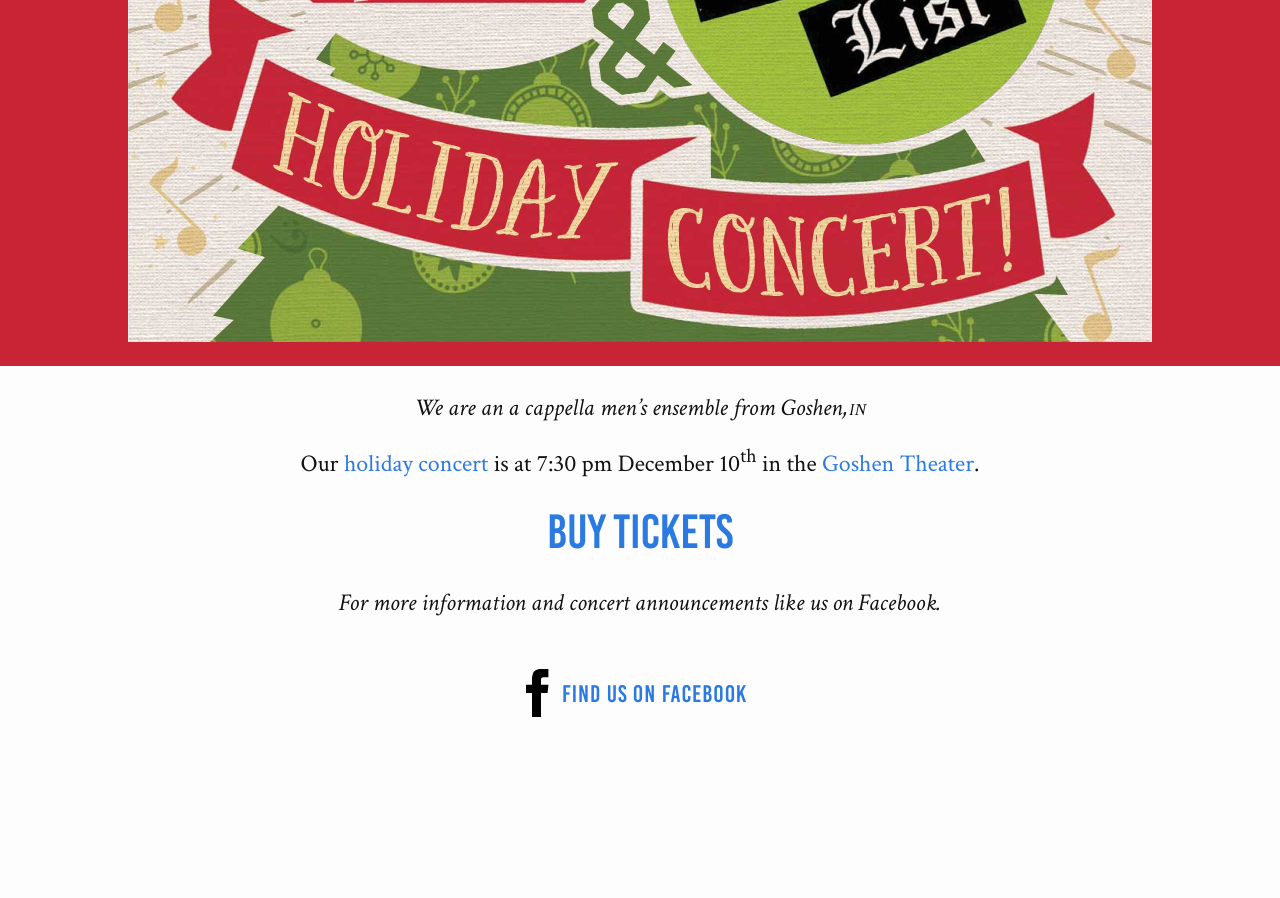
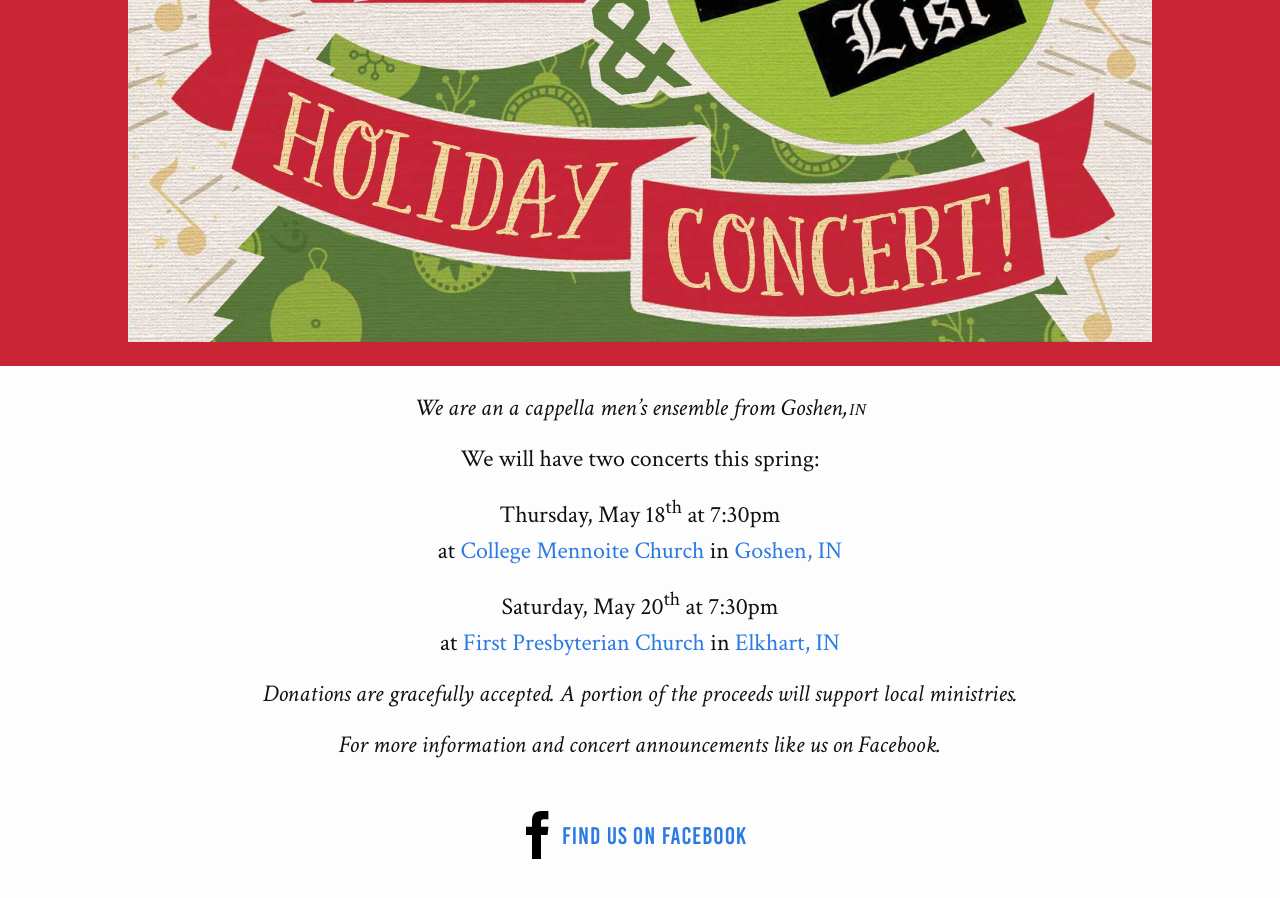
Before and after one commit to the-open-fifths/the-open-fifths.github.io, a Jekyll site: the page built from index.html, in a window 1280 px wide and 900 px high, scrolled down 598 px. Built offline with Jekyll 4.4.1, drawn with Linux system fonts in a browser that asks for light colours; before the commit the page ends 1356 px from its top, so only the background shows below that.

Commit message:
New concert announcement

```diff
--- /dev/null
+++ b/_includes/banner-poster.html
@@ -0,0 +1,5 @@
+<div class="color-splash center">
+<img src="/images/2017-in-good-company.jpg
+        alt="The Open Fifths in Good Company"
+/>
+</div>
--- a/index.html
+++ b/index.html
@@ -15,14 +15,25 @@ layout: home
   </p>
 
   <p class="center">
-    Our
-    <a href="http://goshentheater.com/#event|open-fifths-concert|111723">holiday concert</a>
-    is at 7:30 pm December 10<sup>th</sup> in the
-    <a href="http://goshentheater.com/">Goshen Theater</a>.
+    We will have two concerts this spring:
   </p>
-  <p class="center large-text">
-    <a href="http://www.brownpapertickets.com/event/2713739" class="button">Buy tickets</a>
+
+  <p class="center">
+    Thursday, May 18<sup>th</sup> at 7:30pm<br />
+    at <a href="http://collegemennonite.org/">College Mennoite Church</a> in <a href="https://goo.gl/maps/fCmKSEBBShF2">Goshen, IN</a>
   </p>
+
+  <p class="center">
+    Saturday, May 20<sup>th</sup> at 7:30pm<br />
+    at <a href="http://www.presby.net/">First Presbyterian Church</a> in <a href="https://goo.gl/maps/BYXk7DfBq8B2">Elkhart, IN</a>
+  </p>
+
+<p class="center">
+    <i>
+      Donations are gracefully accepted. A portion of the proceeds will support local ministries.
+    </i>
+  </p>
+
   <p class="center">
     <i>
       For more information and concert announcements like us on Facebook.
```
Also changed, not shown: images/2017-in-good-compay.jpg (added).
